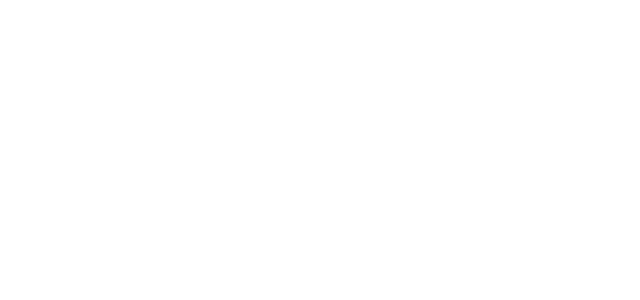
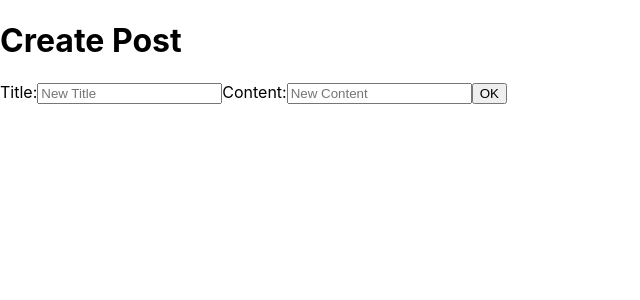
Before and after one commit to VictorVidal08/frontend-waid, a React (Create React App) app: page /create-post in a window 1280 px wide. Before the commit this address had no page. Shown: the top 300 px of the page, without its empty margins (0-640 px from the left). Built offline with nearby package versions, Linux system fonts and the light colour scheme.

Commit message:
feat: adding createPost page

```diff
--- a/src/App.tsx
+++ b/src/App.tsx
@@ -6,11 +6,15 @@
 import SocialPosts from './pages/SocialPosts';
 import UsersList from './components/usersList';
 import Posts from './components/posts';
+import CreatePost from './components/createPost';
+import UpdatePost from './components/updatePost';
 
 function App() {
   return (
     <Router>
       <Routes>
+        <Route path="/update-post/:id" element={<UpdatePost />} />
+        <Route path="/create-post" element={<CreatePost />} />
         <Route path="/posts" element={<Posts />} />
         <Route path="/users-list" element={<UsersList />} />
         <Route path="/social-posts" element={<SocialPosts />} />
--- /dev/null
+++ b/src/components/createPost.tsx
@@ -0,0 +1,55 @@
+import React, { useState } from "react";
+import { ICreate } from "../interfaces/ICreate";
+import { createPost } from "../services/Requests";
+import { useNavigate } from "react-router-dom";
+
+export default function CreatePost() {
+    const [title, setTitle] = useState("");
+    const [content, setContent] = useState("");
+
+    const navigate = useNavigate();
+
+    const handleCreate = async() => {
+        const userData = JSON.parse(localStorage.getItem('user') || '{}');
+        console.log('USERDATA', userData);
+        const token = userData.token;
+        const userId = userData.id;
+        const createData: ICreate = { title, content, userId, token }
+        await createPost(createData);
+        navigate('/social-posts');
+    };
+
+  return (
+    <div>
+      <h1>Create Post</h1>
+      <form>
+        <label>
+            Title:
+            <input
+            type="text"
+            name="title"
+            placeholder="New Title"
+            value={ title }
+            onChange={e => setTitle(e.target.value)}
+            />
+        </label>
+        <label>
+            Content:
+            <input
+            type="text"
+            name="content"
+            placeholder="New Content"
+            value={ content }
+            onChange={e => setContent(e.target.value)}
+            />
+        </label>
+        <button
+        type="button"
+        onClick={ handleCreate }
+        >
+            OK
+        </button>
+      </form>
+    </div>
+  );
+}
--- a/src/components/posts.tsx
+++ b/src/components/posts.tsx
@@ -17,6 +17,7 @@
         const token = userData.token
         const fetchPosts = async () => {
             const response = await getPosts(token);
+            console.log(response.data)
             setPosts(response.data);
         };
         fetchPosts();
@@ -25,6 +26,8 @@
     return (
         <div>
             <h1>Posts</h1>
+            <button>Criar Post</button>
+
             { loading ?
                 <p>Loading...</p>
                 : posts.map((post: IPost) => (
@@ -32,6 +35,16 @@
                         <p>{post.user.userName}</p>
                         <p>{post.title}</p>
                         <p>{post.content}</p>
+                        <button
+                        type="button"
+                        >
+                            Editar
+                        </button>
+                        <button
+                        type="button"
+                        >
+                            Excluir
+                        </button>
                     </div>
                 ))
             }
--- /dev/null
+++ b/src/components/updatePost.tsx
@@ -0,0 +1,9 @@
+import React from "react";
+
+export default function UpdatePost() {
+  return (
+    <div>
+      <h1>Update Post</h1>
+    </div>
+  );
+}
--- /dev/null
+++ b/src/interfaces/ICreate.ts
@@ -0,0 +1,6 @@
+export interface ICreate {
+    userId: string;
+    content: string;
+    title: string;
+    token: string;
+}
--- a/src/services/Requests.ts
+++ b/src/services/Requests.ts
@@ -1,6 +1,7 @@
 import axios from 'axios';
 import { IRegister } from '../interfaces/IRegister';
 import { ILogin } from '../interfaces/ILogin';
+import { ICreate } from '../interfaces/ICreate';
 
 //  Local: http://localhost:3001/user
 //  Production link: https://backend-waid-production.up.railway.app/register
@@ -35,3 +36,13 @@
   });
   return response;
 }
+
+export async function createPost(createData: ICreate) {
+  const response = await axios.post('http://localhost:3001/post',
+  { userId: createData.userId, content: createData.content, title: createData.title }, {
+    headers: {
+      'authorization': createData.token
+    }
+  });
+  return response;
+}
```
